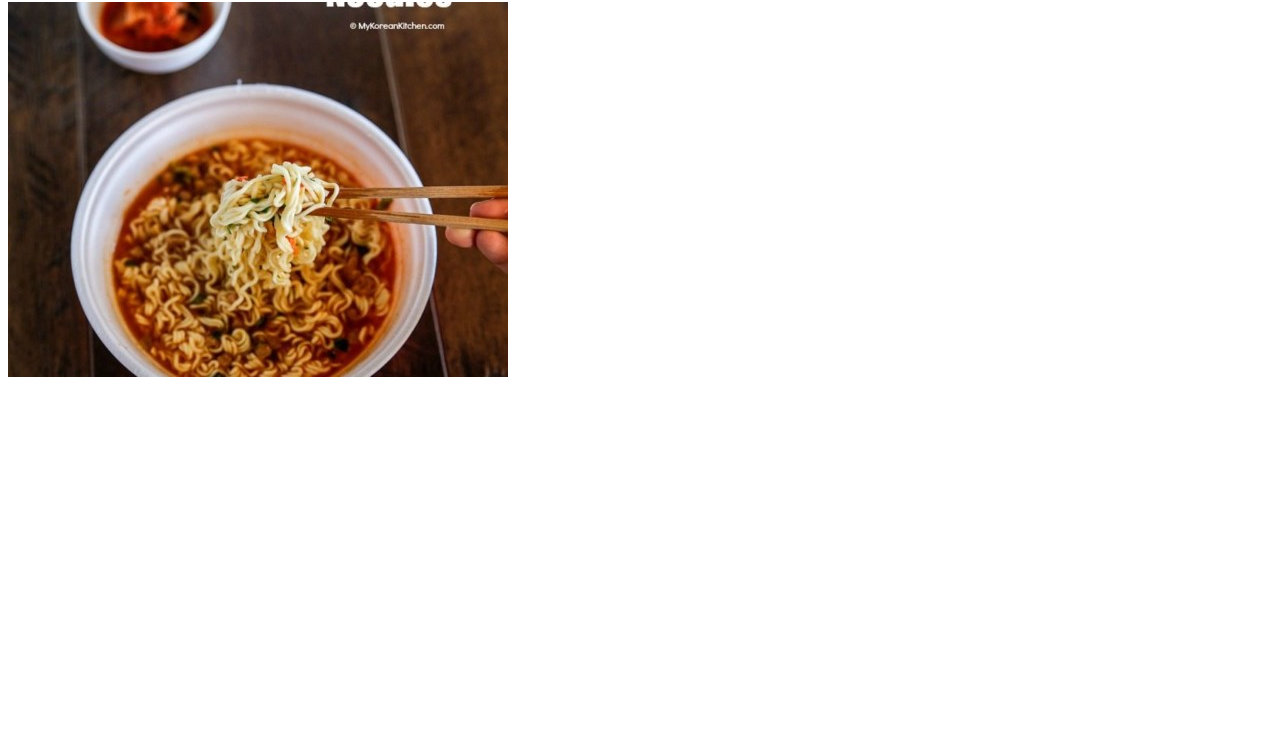
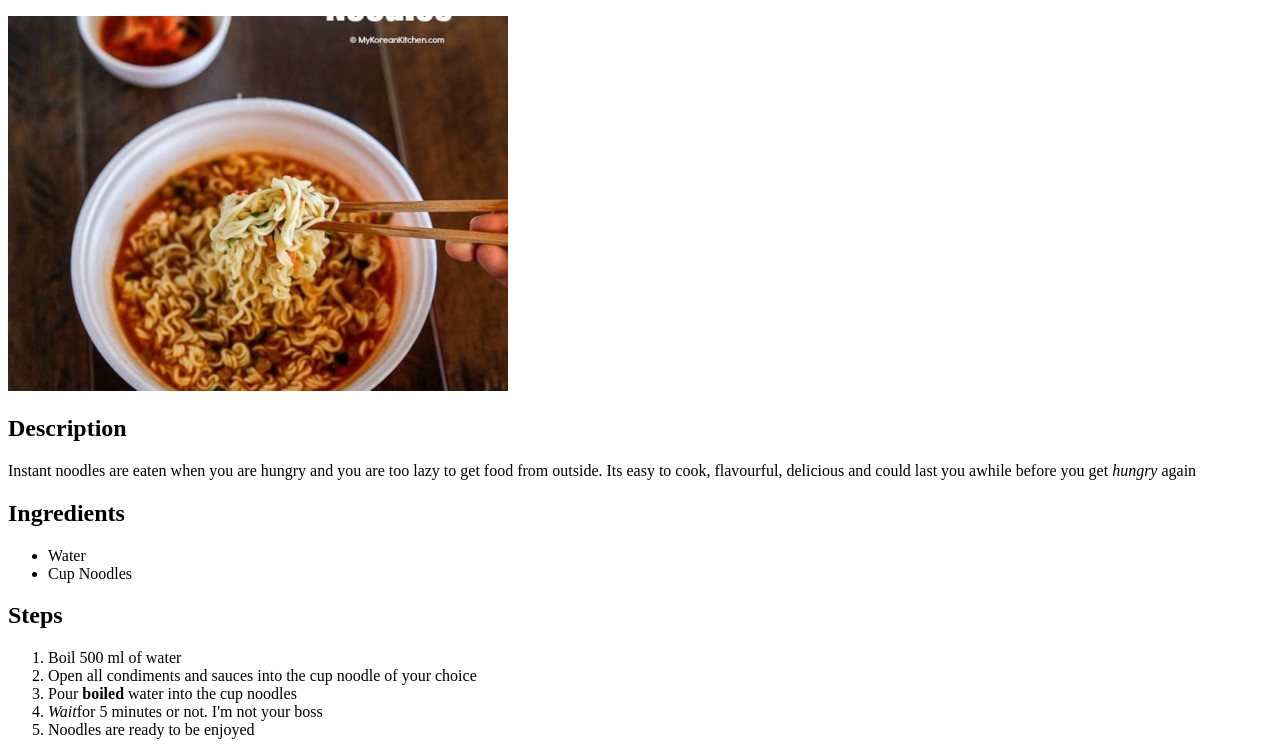
Before and after one commit to normanhfz/odin-recipes, a plain HTML site: page odin-recipes/instantNoodle.html in a window 1280 px wide. Shown: the part 64-819 px from the top of the page. Drawn offline with Linux system fonts and the light colour scheme.

Commit message:
Add instant noodle page

```diff
--- a/odin-recipes/instantNoodle.html
+++ b/odin-recipes/instantNoodle.html
@@ -1,2 +1,28 @@
-<h1>Instant Noodle</h1>
-<img src="../images/1.-How-to-make-Korean-instant-cup-noodles-500x375.jpg" alt="noodles">
+<!DOCTYPE html>
+<html lang="en">
+<head>
+    <meta charset="UTF-8">
+    <meta http-equiv="X-UA-Compatible" content="IE=edge">
+    <meta name="viewport" content="width=device-width, initial-scale=1.0">
+    <title>Document</title>
+</head>
+<body>
+    <h1>Instant Noodle</h1>
+    <img src="../images/1.-How-to-make-Korean-instant-cup-noodles-500x375.jpg" alt="noodles">
+    <h2>Description</h2>
+    <p>Instant noodles are eaten when you are hungry and you are too lazy to get food from outside. Its easy to cook, flavourful, delicious and could last you awhile before you get <em>hungry</em> again</p>
+    <h2>Ingredients</h2>
+    <ul>
+        <li>Water</li>
+        <li>Cup Noodles</li>
+    </ul>
+    <h2>Steps</h2>
+    <ol>
+        <li>Boil 500 ml of water</li>
+        <li>Open all condiments and sauces into the cup noodle of your choice</li>
+        <li>Pour <strong>boiled </strong>water into the cup noodles</li>
+        <li><em>Wait</em>for 5 minutes or not. I'm not your boss</li>
+        <li>Noodles are ready to be enjoyed</li>
+    </ol>
+</body>
+</html>
```
